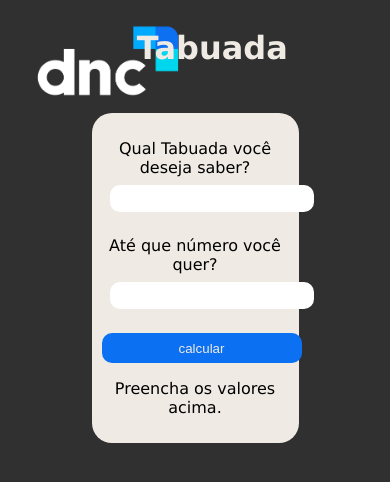
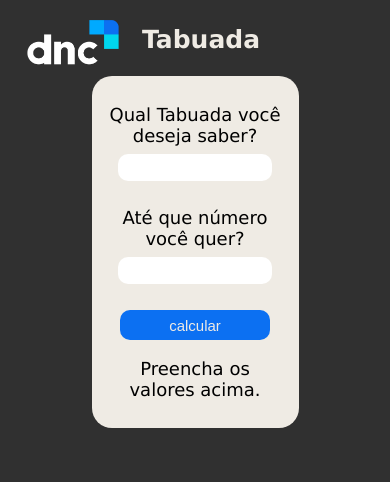
Before and after one commit to pedroburlet/calculadora-dnc, a plain HTML site: page index.html in a window 390 px wide. Drawn offline with Linux system fonts and the light colour scheme.

Commit message:
editando para celulares

```diff
--- a/style.css
+++ b/style.css
@@ -33,3 +33,23 @@ section{
     height: 25px;
     width: 200px;
 }
+@media screen and (max-width: 600px){
+    img{
+        width: 130px ;
+    }
+    h1{
+        font-size: 25px ;
+    }
+   div p{
+    font-size: 18px;
+    padding-left: 5px;
+    padding-right: 5px;
+   }
+ .form{
+    width: 150px;
+ }
+#botao{
+    font-size: 15px;
+    width: 150px;
+}
+}
```
